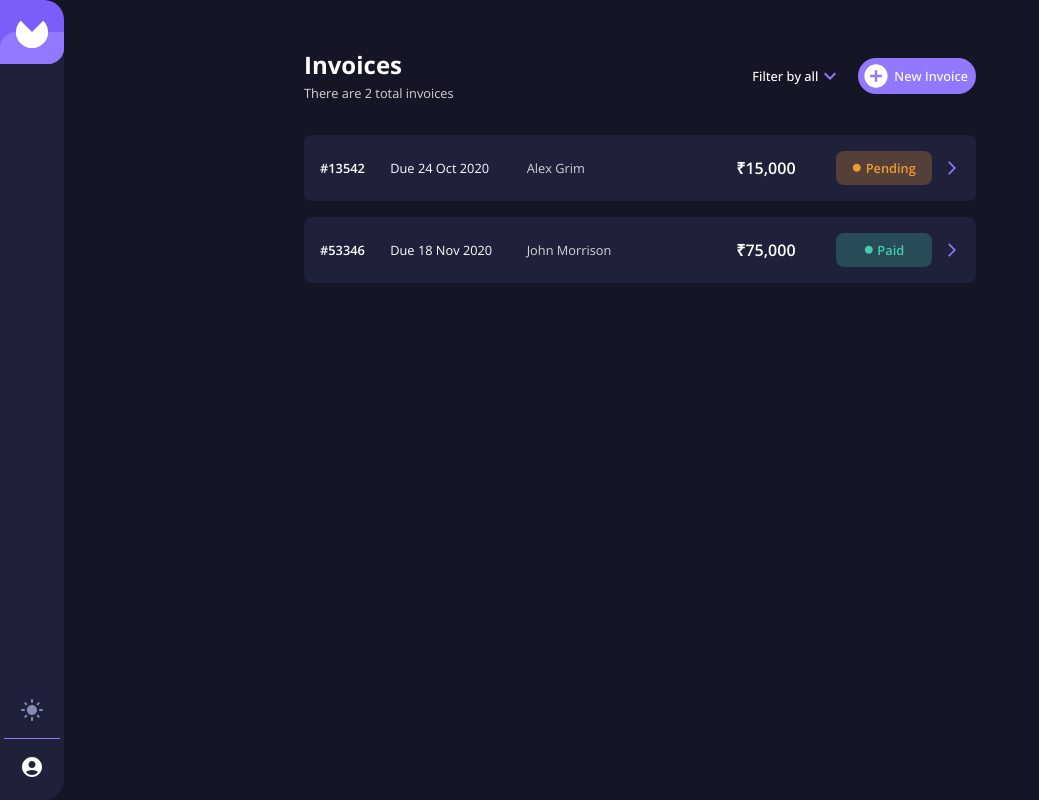
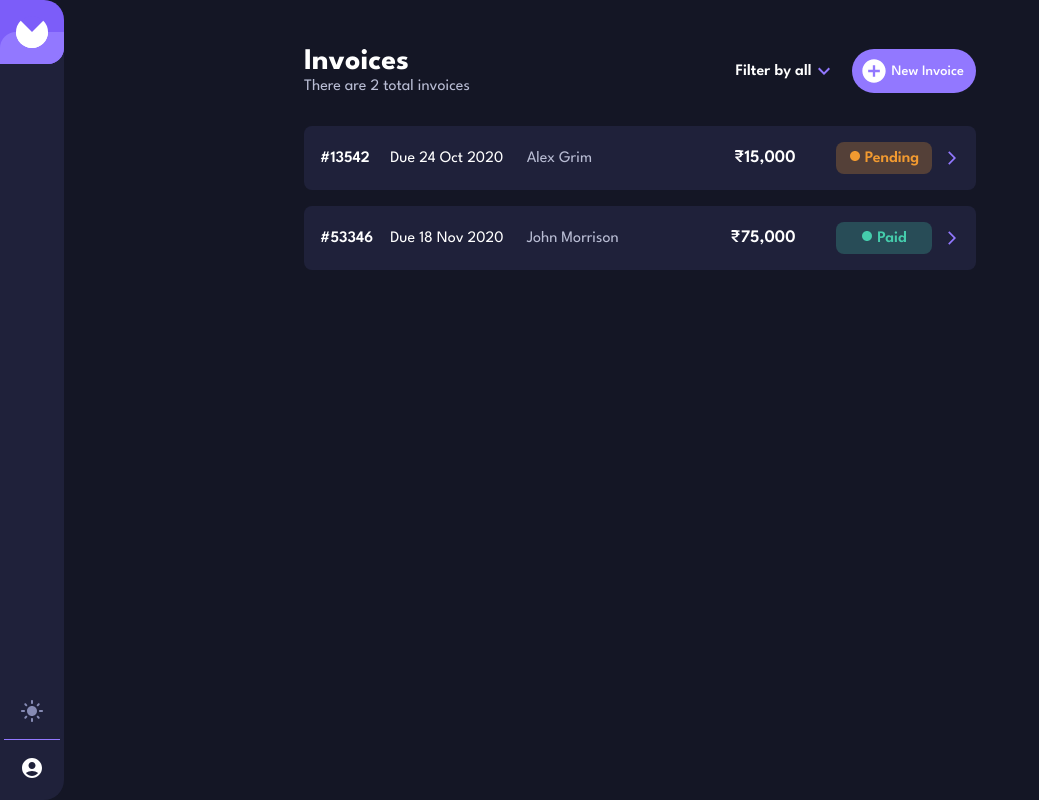
Before and after one commit to harsht67/invoice-app, a React (Create React App) app: page / in a window 1280 px wide. Shown: the whole page, without its empty margins (0-1039 px from the left). Built offline with nearby package versions, Linux system fonts and the light colour scheme.

Commit message:
fix: font related

```diff
--- a/public/index.html
+++ b/public/index.html
@@ -7,7 +7,7 @@
     <!-- font -->
     <link rel="preconnect" href="https://fonts.googleapis.com">
     <link rel="preconnect" href="https://fonts.gstatic.com" crossorigin>
-    <link href="https://fonts.googleapis.com/css2?family=Open+Sans:wght@400;500;600;700;800&display=swap" rel="stylesheet">
+    <link href="https://fonts.googleapis.com/css2?family=League+Spartan:wght@400;500;600;700;900&display=swap" rel="stylesheet">
   </head>
   <body>
     <noscript>You need to enable JavaScript to run this app.</noscript>
--- a/src/features/Home/Header.scss
+++ b/src/features/Home/Header.scss
@@ -7,9 +7,10 @@
     color: var(--txt);
 
     .header__title {
+        font-size: var(--fs-600);
 
         .title__sub {
-            font-size: var(--fs-300);
+            font-size: var(--fs-400);
             color: var(--txt2);
 
             &:after {
@@ -25,10 +26,9 @@
         flex: 1;
         display: flex;
         justify-content: right;
+        font-weight: 600;
 
         .filter__btn {
-            font-size: var(--fs-300);
-            font-weight: 500;
             color: var(--txt);
             display: flex;
             align-items: center;
@@ -50,7 +50,6 @@
             position: absolute;
             top: 2rem;
             min-width: 6rem;
-            font-size: var(--fs-300);
             background-color: var(--frg);
             color: var(--txt2);
             padding-block: 0.25rem;
@@ -58,6 +57,7 @@
             text-transform: capitalize;
             overflow: hidden;
             box-shadow: 1px 1px 5px var(--bck);
+            font-size: var(--fs-300);
 
             .dropdown__item {
                 padding: 0.25rem 0.5rem;
@@ -75,7 +75,7 @@
     }
 
     .header__newBtn {
-        padding: 0.25rem 0.5rem  0.25rem 0.25rem;
+        padding: 0.5rem 0.75rem 0.5rem 0.5rem;
         background-color: var(--acc);
         color: #ffffff;
         display: flex;
--- a/src/features/Home/Invoice.scss
+++ b/src/features/Home/Invoice.scss
@@ -5,7 +5,7 @@
     color: var(--txt);
     margin-block-end: 1rem;
     text-transform: capitalize;
-    font-size: var(--fs-300);
+    font-size: var(--fs-400);
     display: grid;
     grid-template-areas:
         'id id name'
--- a/src/features/InvoicePage/BigInvoice.scss
+++ b/src/features/InvoicePage/BigInvoice.scss
@@ -2,7 +2,7 @@
     padding: 1rem;
     background-color: var(--frg);
     border-radius: 0.5rem;
-    font-size: var(--fs-300);
+    font-size: var(--fs-400);
     color: var(--txt2);
     text-transform: capitalize;
     display: flex;
--- a/src/features/InvoicePage/InvoicePage.scss
+++ b/src/features/InvoicePage/InvoicePage.scss
@@ -5,7 +5,7 @@
         width: fit-content;
         display: flex;
         align-items: center;
-        font-size: var(--fs-300);
+        font-size: var(--fs-400);
         font-weight: 600;
         color: var(--txt2);
         margin-block-end: 0.75rem;
@@ -41,7 +41,7 @@
             justify-content: space-between;
             gap: 1rem;
             color: var(--txt2);
-            font-size: var(--fs-300);
+            font-size: var(--fs-400);
 
             > * {
                 width: 6rem;
--- a/src/features/InvoicePage/InvoicePageButtons.scss
+++ b/src/features/InvoicePage/InvoicePageButtons.scss
@@ -7,7 +7,8 @@
         border-radius: 2rem;
         outline: none;
         font-weight: 600;
-        padding: 0.5rem;
+        font-size: var(--fs-400);
+        padding: 0.75rem;
         color: #ffffff;
 
         &:hover {
--- a/src/features/StatusBox/StatusBox.scss
+++ b/src/features/StatusBox/StatusBox.scss
@@ -1,7 +1,7 @@
 .statusBox {
     padding: 0.5rem 0;
     border-radius: 0.5rem;
-    font-size: var(--fs-300);
+    font-size: var(--fs-400);
     font-weight: 600;
     text-transform: capitalize;
     text-align: center;
--- a/src/index.scss
+++ b/src/index.scss
@@ -1,7 +1,7 @@
 * {
     box-sizing: border-box;
     margin: 0;
-    font-family: 'open sans', sans-serif;
+    font-family: 'League Spartan', sans-serif;
 }
 
 body {
@@ -9,9 +9,9 @@ body {
 }
 
 :root {
-    --fs-300: 0.8rem;
-    --fs-400: 0.9rem;
-    --fs-500: 1rem;
+    --fs-300: 0.9rem;
+    --fs-400: 1rem;
+    --fs-500: 1.1rem;
     --fs-600: 1.25rem;
     --fs-700: 1.75rem;
     --fs-900: 3rem;
--- a/src/themes.js
+++ b/src/themes.js
@@ -4,7 +4,7 @@ const themes = {
         "frg2": "#252946",
         "bck": "#141625",
         "txt": "#ffffff",
-        "txt2": "#d4d4d4",
+        "txt2": "#b9bdd4",
         "acc" : "#9278ff",
         "acc2" : "#7c5df9",
     },
```
